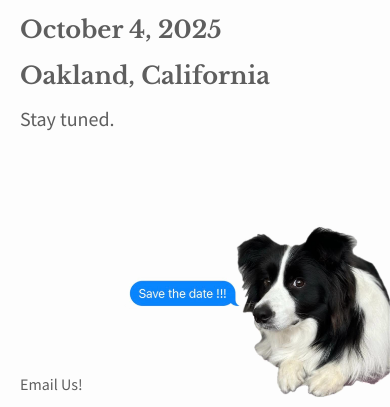
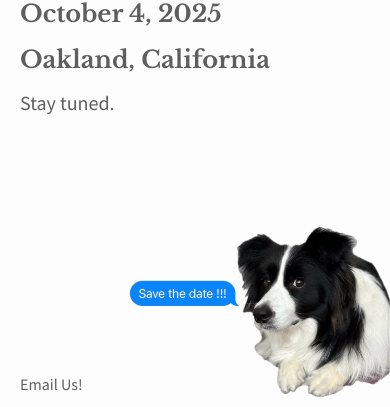
Before and after one commit to stanleyzuo/natastan, a plain HTML site: page index.html in a window 390 px wide. Shown: the part 437-844 px from the top of the page. Drawn offline with nearby package versions, Linux system fonts and the light colour scheme.

Commit message:
reduced content padding

```diff
--- a/index.html
+++ b/index.html
@@ -138,7 +138,7 @@
 		}
 		@media screen and (max-width: 414px) {
 			.content {
-				padding: 2rem 1.25rem;
+				padding: 1rem 1.25rem;
 			}
 			.yuki {
 				width: 70vw;
```
